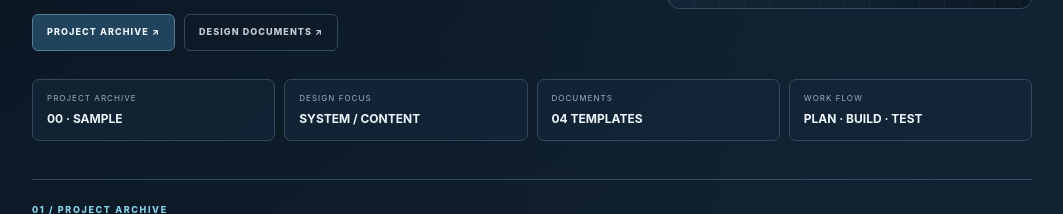
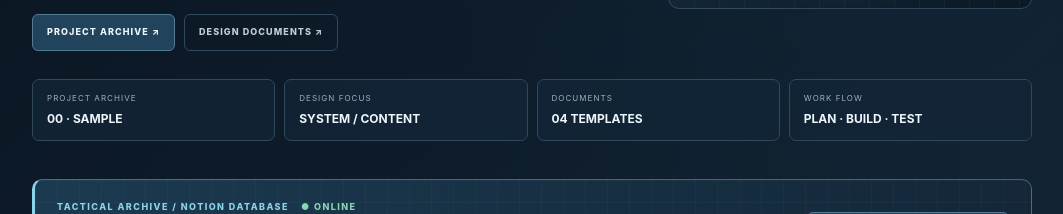
Before and after one commit to bgm20054/bgm20054.github.io, a plain HTML site: page index.html in a window 1280 px wide. Shown: the part 373-587 px from the top of the page, without its empty margins (108-1171 px from the left). Drawn offline with Linux system fonts and the light colour scheme.

Commit message:
Add Notion archive link panel

```diff
--- a/index.html
+++ b/index.html
@@ -12,6 +12,8 @@ section{padding:23px 0 34px;border-top:1px solid var(--line)}.head{display:flex;
 .docs{display:grid;grid-template-columns:1fr 1fr;gap:9px}.doc{display:flex;align-items:center;justify-content:space-between;padding:13px 14px;border:1px solid var(--line);border-radius:7px;background:#132537b8}.doc:hover{border-color:#6b9db3}.doc b{font-size:10px}.doc small{display:block;color:var(--muted);font-size:8px;margin-top:3px}.arr{color:var(--ice)}
 .steps{display:grid;grid-template-columns:repeat(4,1fr);gap:9px}.step{padding:12px;border:1px solid var(--line);border-radius:7px;background:#132537a8}.step i{font-style:normal;color:var(--ice);font-size:8px;letter-spacing:.12em;font-weight:800}.step b{display:block;font-size:10px;margin:7px 0 4px}.step p{margin:0;color:var(--muted);font-size:9px;line-height:1.7}
 .contact{padding:15px 17px;border:1px solid #8bd3e83d;border-radius:8px;background:linear-gradient(100deg,#1b3a50,#142638)}.contact b{font-size:11px}.contact p{margin:4px 0 0;color:var(--muted);font-size:9px}
+.nlink{position:relative;overflow:hidden;display:flex;align-items:center;justify-content:space-between;gap:20px;margin:0 0 38px;padding:20px 22px;border:1px solid #8bd3e85a;border-left:3px solid var(--ice);border-radius:10px;background:linear-gradient(100deg,#1b3a50,#142638);transition:.18s}.nlink:before{content:"";position:absolute;inset:0;background-image:linear-gradient(#8bd3e80a 1px,transparent 1px),linear-gradient(90deg,#8bd3e80a 1px,transparent 1px);background-size:22px 22px;pointer-events:none}.nlink>*{position:relative}.nlink:hover{border-color:#8bd3e8b0;transform:translateY(-2px)}.nl-top{display:flex;gap:12px;flex-wrap:wrap;font-size:9px;letter-spacing:.16em;font-weight:800;color:var(--ice)}.nl-on{color:var(--green)}.nl-title{font-size:clamp(24px,4vw,34px);font-weight:900;letter-spacing:-.04em;line-height:1;margin:10px 0 8px}.nl-title span{color:var(--ice);margin-left:8px}.nlink p{margin:0;font-size:11px;color:var(--muted)}.nl-btn{flex:none;text-align:center;padding:12px 16px;border-radius:6px;background:#21445c;border:1px solid #527c94;font-size:10px;letter-spacing:.12em;font-weight:800}.nlink:hover .nl-btn{border-color:var(--ice);color:var(--ice)}.nl-btn small{display:block;margin-top:4px;font-size:8px;letter-spacing:.08em;font-weight:500;color:var(--muted)}
+@media(max-width:680px){.nlink{flex-direction:column;align-items:stretch}}
 footer{display:flex;justify-content:space-between;gap:10px;padding-top:15px;color:#71899a;font-size:8px;letter-spacing:.1em}
 @media(max-width:680px){nav{display:none}.hero{grid-template-columns:1fr;gap:18px;padding-top:32px}.radarbox{height:185px}.metrics{grid-template-columns:1fr 1fr}.projects,.docs{grid-template-columns:1fr}.steps{grid-template-columns:1fr 1fr}.head{align-items:start}}
 @media(prefers-reduced-motion:reduce){*{animation:none!important;scroll-behavior:auto!important;transition:none!important}}
@@ -20,6 +22,7 @@ footer{display:flex;justify-content:space-between;gap:10px;padding-top:15px;colo
 <div class="hero" id="profile"><div><div class="eyebrow">GAME DESIGNER PORTFOLIO · 2026</div><h1>TACTICAL<span>ARCHIVE.</span></h1><p class="sub">플레이 경험을 설계하고, 아이디어를 구현 가능한 규칙으로.</p><p class="intro">게임의 핵심 재미를 분석하고 시스템·콘텐츠·밸런스 설계로 구체화합니다. 프로젝트마다 문제를 정의하고 해결 과정을 문서로 정리하며, 실제 플레이 경험을 기준으로 개선합니다.</p><div class="buttons"><a class="button" href="#projects">PROJECT ARCHIVE ↗</a><a class="button alt" href="#documents">DESIGN DOCUMENTS ↗</a></div></div>
 <div class="radarbox"><span class="tiny t1">OPERATION MAP / 01</span><span class="tiny t2">DATA LINK : STABLE</span><div class="radar"><div class="sweep"></div><i class="blip b1"></i><i class="blip b2"></i><i class="blip b3"></i></div></div></div>
 <div class="metrics"><div class="metric"><small>PROJECT ARCHIVE</small><b>00 · SAMPLE</b></div><div class="metric"><small>DESIGN FOCUS</small><b>SYSTEM / CONTENT</b></div><div class="metric"><small>DOCUMENTS</small><b>04 TEMPLATES</b></div><div class="metric"><small>WORK FLOW</small><b>PLAN · BUILD · TEST</b></div></div>
+<a class="nlink" href="https://crystal-summer-7b5.notion.site/88c74e10a764828ba19a01655314cac4" target="_blank" rel="noopener"><div class="nl-l"><div class="nl-top"><span>TACTICAL ARCHIVE / NOTION DATABASE</span><span class="nl-on">● ONLINE</span></div><div class="nl-title">NOTION<span>ARCHIVE.</span></div><p>프로젝트 상세 기록과 기획 문서 원본을 노션에서 확인하세요.</p></div><div class="nl-btn">▶ OPEN NOTION ARCHIVE ↗<small>crystal-summer-7b5.notion.site</small></div></a>
 <section id="projects"><div class="head"><div><div class="number">01 / PROJECT ARCHIVE</div><h2>프로젝트 기록</h2></div><div class="hint">프로젝트 카드를 선택하면<br>상세 기록으로 이동합니다.</div></div><div class="projects">
 <a class="project" data-id="000" href="project-sample.html"><div class="ptop"><span class="id">FILE 000 · SAMPLE</span><span class="kind">작성 예시</span></div><h3>[프로젝트명]</h3><p>프로젝트를 한두 문장으로 소개합니다. 장르, 핵심 콘셉트, 본인이 맡은 역할이 드러나게 적어 주세요.</p><div class="tags"><span class="tag">[강조 역량]</span><span class="tag">[강조 역량]</span><span class="tag">[강조 역량]</span></div><div class="pfoot"><span class="note">[장르] · [유형] · [제작 기간]</span><span class="cta">OPEN FILE ↗</span></div></a>
 <div class="project slot"><span class="plus">+</span><b>NEW FILE</b><small>SAMPLE 페이지를 복제해서<br>프로젝트를 추가하세요</small></div>
```
